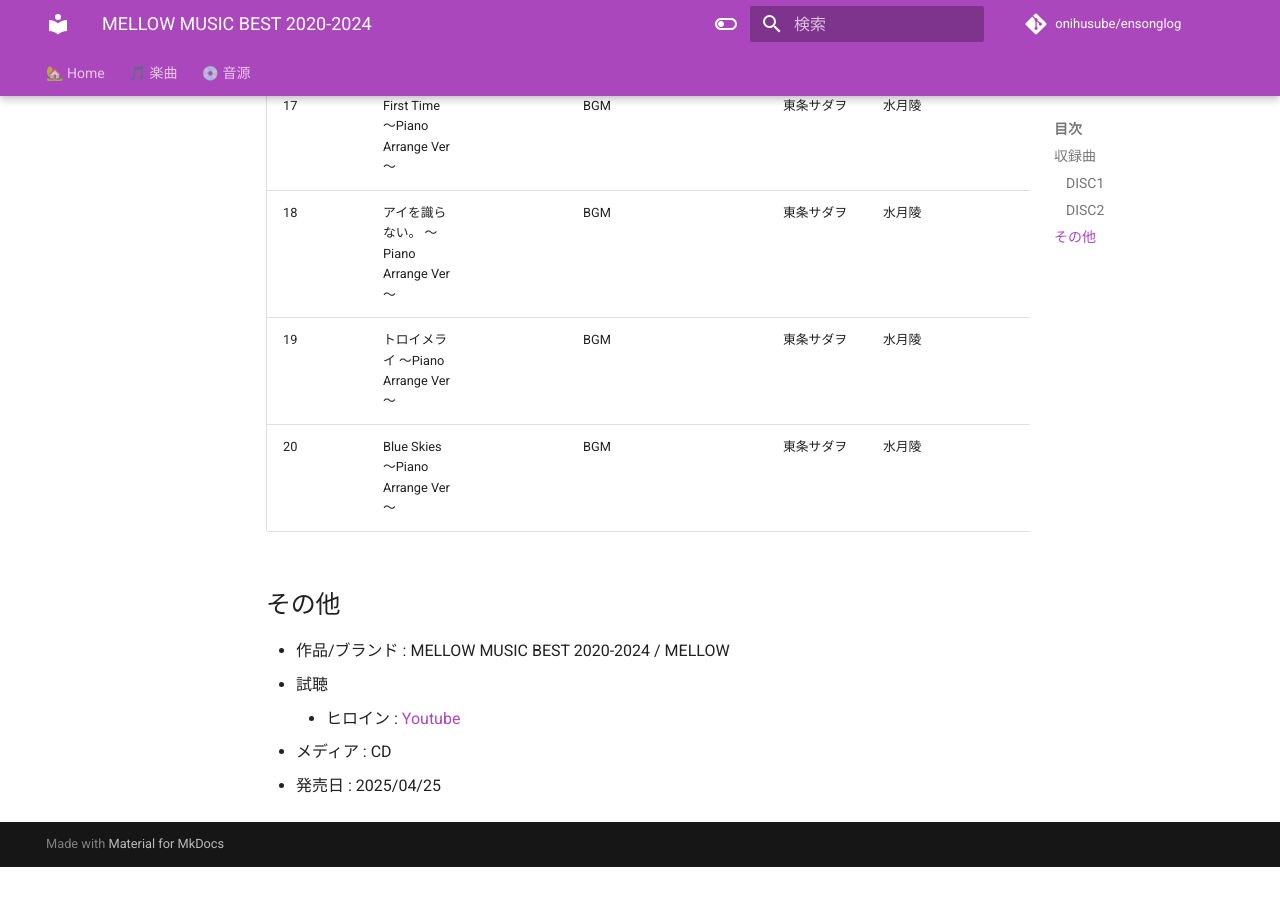
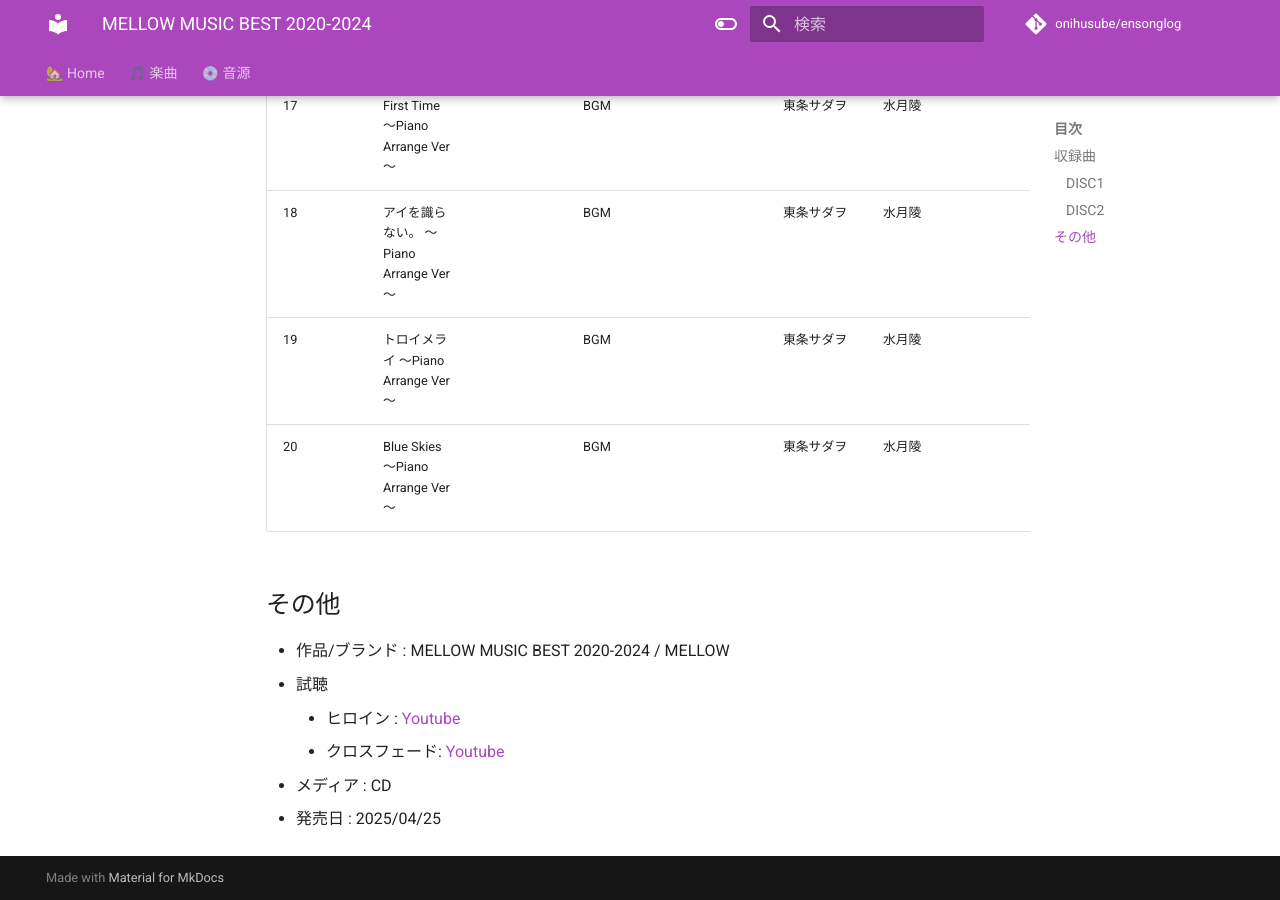
Before and after one commit to onihusube/ensonglog, an MkDocs documentation site: the page built from docs/2025/音源個別/MELLOW MUSIC BEST 2020-2024.md, in a window 1280 px wide and 900 px high, scrolled down 2394 px. Built offline with MkDocs 1.6.1 and Material for MkDocs 9.7.7, drawn with Linux system fonts in a browser that asks for light colours; comment, search, counter and statistics services are not loaded; before the commit the page ends 3261 px from its top, so only the background shows below that.

Commit message:
MMBEST、視聴リンク追加

```diff
--- a/docs/2025/音源個別/MELLOW MUSIC BEST 2020-2024.md
+++ b/docs/2025/音源個別/MELLOW MUSIC BEST 2020-2024.md
@@ -53,5 +53,6 @@
 - 作品/ブランド : MELLOW MUSIC BEST 2020-2024 / MELLOW
 - 試聴
     - ヒロイン : [Youtube](https://www.youtube.com/watch?v=H0vwS3PW19o)
+    - クロスフェード: [Youtube](https://www.youtube.com/watch?v=7DRQyg_phdE)
 - メディア : CD
 - 発売日 : 2025/04/25
```
